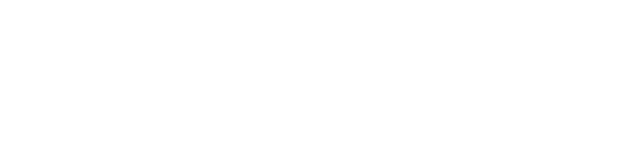
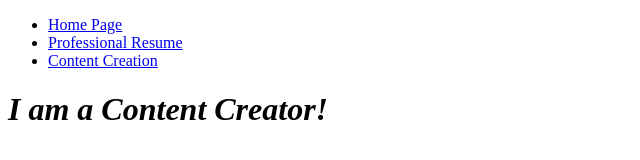
Before and after one commit to UriHuffer14/ITMD361_Project01, a plain HTML site: page content.html in a window 1280 px wide. Shown: the whole page, without its empty margins (0-640 px from the left). Drawn offline with Linux system fonts and the light colour scheme.

Commit message:
external links and main heading page3

```diff
--- a/content.html
+++ b/content.html
@@ -6,6 +6,18 @@
 </head>
 
 <body>
+  <header>
+    <nav>
+	  <ul>
+	    <li><a href="index.html">Home Page</a></li>
+		<li><a href="resume.html">Professional Resume</a></li>
+		<li><a href="content.html">Content Creation</a></li>
+	  </ul>
+	</nav>
+  </header>
 
+  <header>
+    <h1><em>I am a Content Creator!</em></h1>
+  </header>
 </body>
 </html>
```
